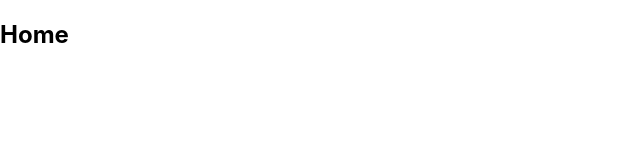
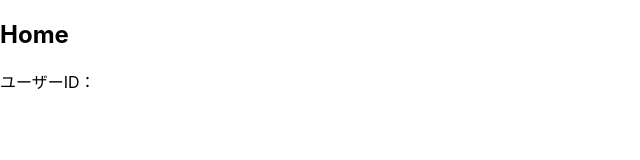
Before and after one commit to rakuda-io/ec_app_demo, a React (Create React App) app: page / in a window 1280 px wide. Shown: the top 160 px of the page, without its empty margins (0-640 px from the left). Built offline with nearby package versions, Linux system fonts and the light colour scheme.

Commit message:
Create redux folder pattern
re：ducksパターンを用いる準備
前段階としてusersフォルダ内にselectors.jsを追加してactionの前の動作を定義しました

```diff
--- /dev/null
+++ b/src/reducks/users/selectors.js
@@ -0,0 +1,8 @@
+import { createSelector } from "reselect";
+
+const usersSelector = (state) => state.users;
+
+export const getUserId = createSelector(
+  [usersSelector],
+  state => state.uid
+)
--- a/src/templates/Home.jsx
+++ b/src/templates/Home.jsx
@@ -1,8 +1,16 @@
 import React from 'react';
+import { getUserId } from '../reducks/users/selectors';
+import { useSelector } from 'react-redux';
 
 const Home = () => {
+  const selector = useSelector(state => state);
+  const uid = getUserId(selector);
+
   return (
-    <h2>Home</h2>
+    <div>
+      <h2>Home</h2>
+      <p>ユーザーID：{uid}</p>
+    </div>
   )
 }
 
--- a/src/templates/Login.jsx
+++ b/src/templates/Login.jsx
@@ -1,17 +1,17 @@
 import React from 'react';
-import { useDispatch, useSelector } from 'react-redux';
+import { useDispatch } from 'react-redux';
 import { push } from 'connected-react-router';
+import { signInAction } from '../reducks/users/actions';
 
 const Login = () => {
   const dispatch = useDispatch();
-  const selector = useSelector(state => state);
-
-  console.log(selector.router)
 
   return (
     <div>
       <h2>ログイン</h2>
-      <button onClick={() => dispatch(push('/'))}>
+      <button onClick={() => {
+        dispatch(signInAction({uid: "00001", username: "kubota"}));
+        dispatch(push('/'))}}>
         ログインする
       </button>
     </div>
```
